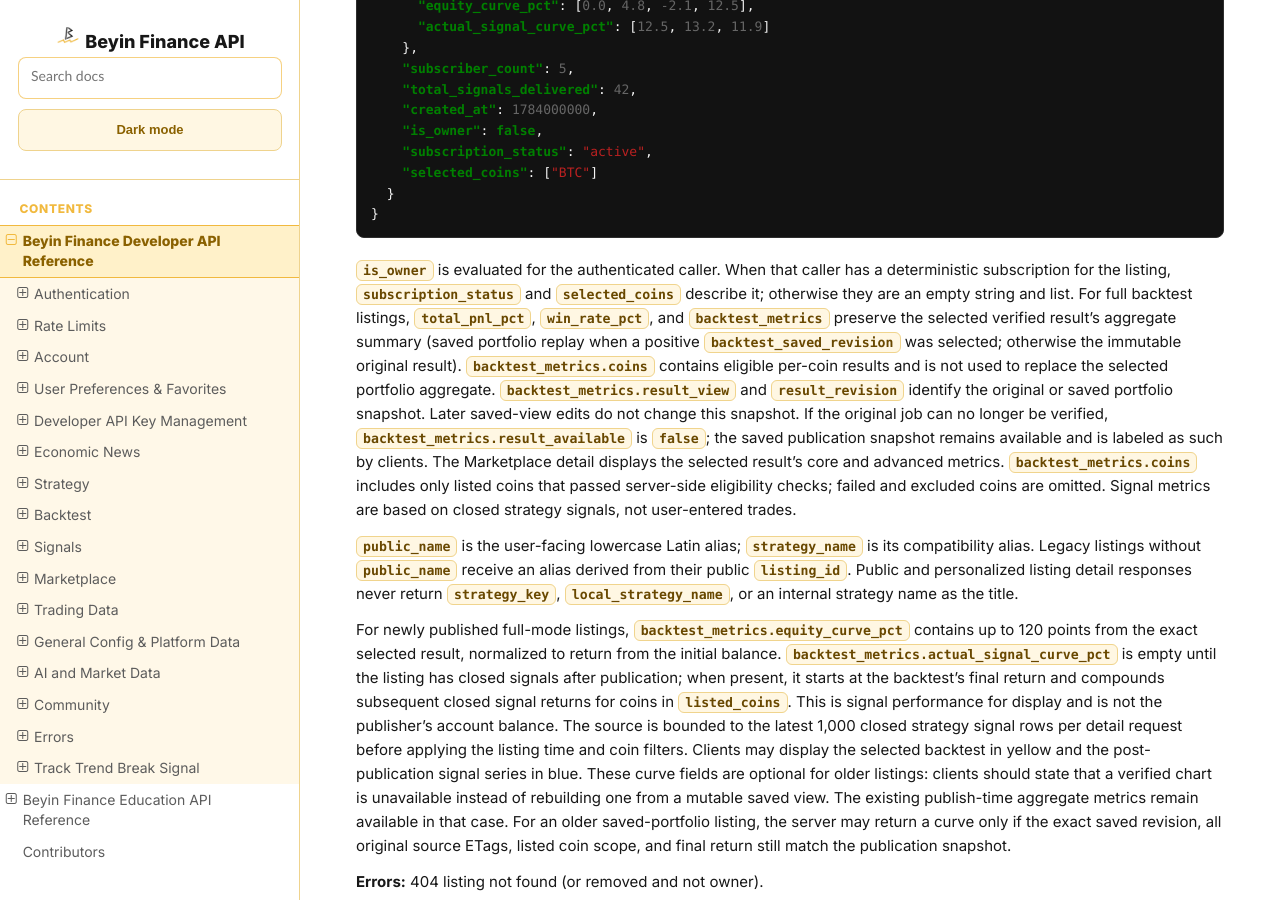
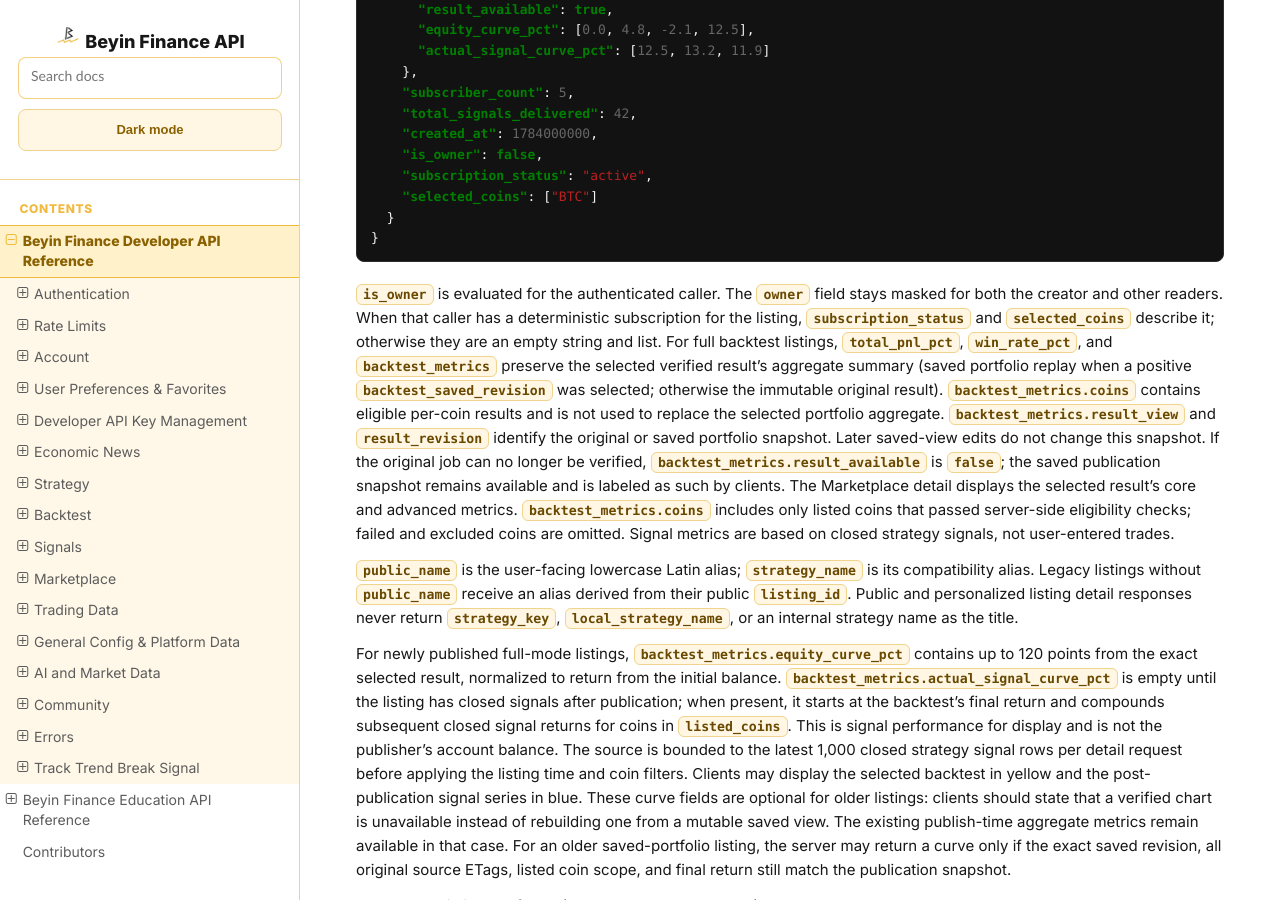
Before and after one commit to jnrbrain/Beyin-Finance, a Sphinx documentation site: the page built from docs/endpoints.md, in a window 1280 px wide and 900 px high, scrolled down 54212 px. Built offline with Sphinx 7.4.7 and the Read the Docs theme 3.1.0, drawn with Linux system fonts in a browser that asks for light colours; some of the changed text lies outside the part shown.

Commit message:
docs(api): document publisher masking on listing detail

````diff
--- a/docs/endpoints.md
+++ b/docs/endpoints.md
@@ -2440,7 +2440,8 @@ For the authenticated caller's ownership and subscription state, use:
 `POST /user?request_type=marketplace_listing_detail`
 
 This authenticated form adds `is_owner`, `subscription_status`, and
-`selected_coins` for the caller.
+`selected_coins` for the caller. The public `owner` value remains masked for
+everyone, including the listing owner; only `is_owner` changes for that caller.
 
 The public `GET /tradingdata` response is the unwrapped listing object. The
 `ok`/`data` envelope shown below is the authenticated `/user` response.
@@ -2513,7 +2514,8 @@ The public `GET /tradingdata` response is the unwrapped listing object. The
 }
 ```
 
-`is_owner` is evaluated for the authenticated caller. When that caller has a
+`is_owner` is evaluated for the authenticated caller. The `owner` field stays
+masked for both the creator and other readers. When that caller has a
 deterministic subscription for the listing, `subscription_status` and
 `selected_coins` describe it; otherwise they are an empty string and list.
 For full backtest listings, `total_pnl_pct`, `win_rate_pct`, and
````
